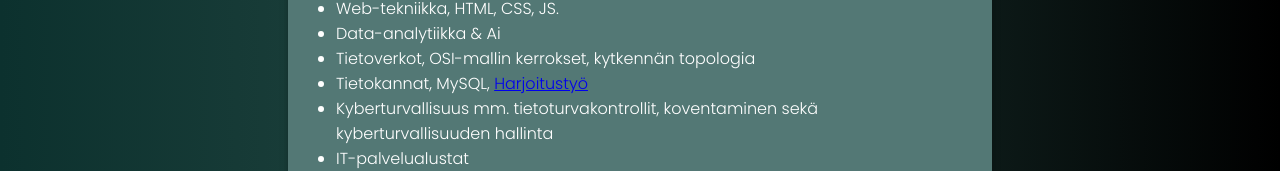
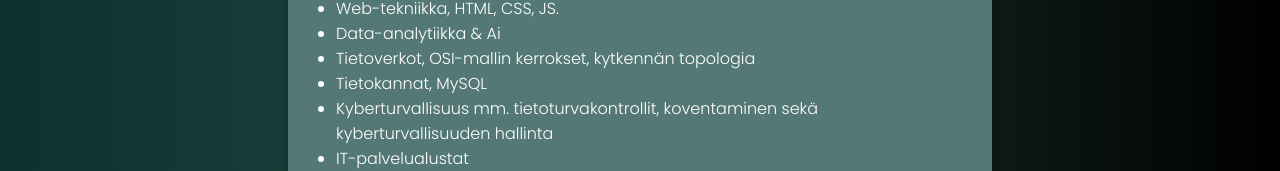
Before and after one commit to oliverpaaj/oliverpaaj.github.io, a plain HTML site: page index.html in a window 1280 px wide. Shown: the part 1508-1679 px from the top of the page. Drawn offline with Linux system fonts and the light colour scheme.

Commit message:
Update index.html

```diff
--- a/index.html
+++ b/index.html
@@ -64,7 +64,7 @@
                     <li>Web-tekniikka, HTML, CSS, JS.</li>
                     <li>Data-analytiikka & Ai</li>
                     <li>Tietoverkot, OSI-mallin kerrokset, kytkennän topologia</li>
-                    <li>Tietokannat, MySQL, <a href="https://student.labranet.jamk.fi/~AB6911/Palautukset/Tietokanta/" target="_blank">Harjoitustyö</a></li>
+                    <li>Tietokannat, MySQL</li>
                     <li>Kyberturvallisuus mm. tietoturvakontrollit, koventaminen sekä kyberturvallisuuden hallinta</li>
                     <li>IT-palvelualustat</li>
                 </ul>
```
